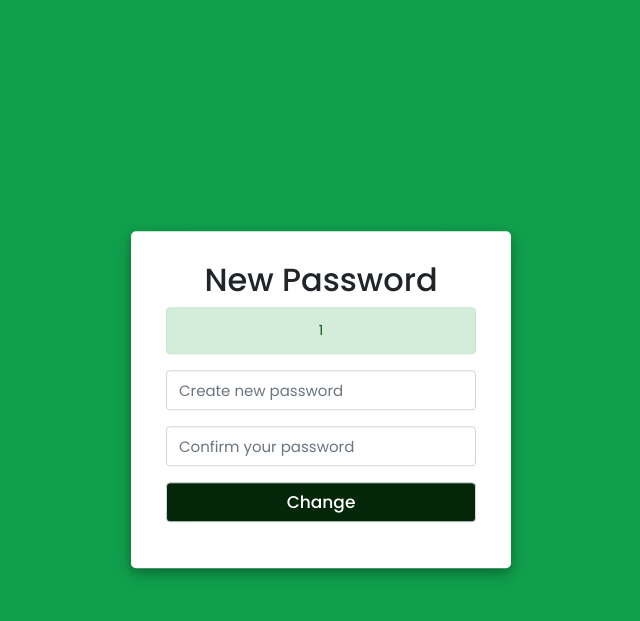
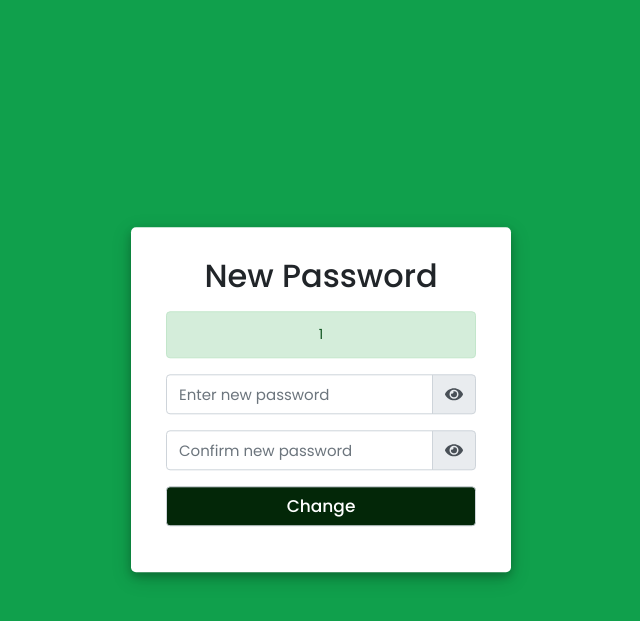
Before and after one commit to haroldeslr/campus-logging-system, a PHP site: page /new-password.php in a window 1280 px wide. Shown: the top 621 px of the page, without its empty margins (319-959 px from the left). Run offline with PHP 8.4, Linux system fonts and the light colour scheme; a user stored in the database is signed in; some libraries are stand-ins or nearby versions.

Commit message:
Add show/hide password button

```diff
--- a/new-password.php
+++ b/new-password.php
@@ -23,7 +23,7 @@
         <div class="row">
             <div class="col-md-4 offset-md-4 form">
                 <form action="new-password.php" method="POST" autocomplete="off">
-                    <h2 class="text-center">New Password</h2>
+                    <h2 class="text-center mb-3">New Password</h2>
                     <?php
                     if (isset($_SESSION['info'])) {
                     ?>
@@ -48,10 +48,26 @@
                     }
                     ?>
                     <div class="form-group">
-                        <input class="form-control" type="password" name="password" placeholder="Create new password" required>
+                        <div class="input-group">
+                            <input class="form-control" type="password" id="password" name="password" placeholder="Enter new password" required>
+                            <div class="input-group-append">
+                                <span class="input-group-text" onclick="password_show_hide();">
+                                    <i class="fas fa-eye" id="password-show-eye"></i>
+                                    <i class="fas fa-eye-slash d-none" id="password-hide-eye"></i>
+                                </span>
+                            </div>
+                        </div>
                     </div>
                     <div class="form-group">
-                        <input class="form-control" type="password" name="cpassword" placeholder="Confirm your password" required>
+                        <div class="input-group">
+                            <input class="form-control" type="password" id="cpassword" name="cpassword" placeholder="Confirm new password" required>
+                            <div class="input-group-append">
+                                <span class="input-group-text" onclick="confirm_password_show_hide();">
+                                    <i class="fas fa-eye" id="confirm-password-show-eye"></i>
+                                    <i class="fas fa-eye-slash d-none" id="confirm-password-hide-eye"></i>
+                                </span>
+                            </div>
+                        </div>
                     </div>
                     <div class="form-group">
                         <input class="form-control button" type="submit" name="change-password" value="Change">
@@ -61,6 +77,9 @@
         </div>
     </div>
 
+    <script src="https://cdnjs.cloudflare.com/ajax/libs/font-awesome/5.15.4/js/solid.min.js" integrity="sha512-+KCv9G3MmyWnFnFrd2+/ccSx5ejo1yED85HZOvNDhtyHu2tuLL8df5BtaLXqsiF68wGLgxxMb4yL5oUyXjqSgw==" crossorigin="anonymous" referrerpolicy="no-referrer"></script>
+    <script src="https://cdnjs.cloudflare.com/ajax/libs/font-awesome/5.15.4/js/fontawesome.min.js" integrity="sha512-ywaT8M9b+VnJ+jNG14UgRaKg+gf8yVBisU2ce+YJrlWwZa9BaZAE5GK5Yd7CBcP6UXoAnziRQl40/u/qwVZi4Q==" crossorigin="anonymous" referrerpolicy="no-referrer"></script>
+    <script src="js/new-password.js"></script>
 </body>
 
 </html>
```
Also changed, not shown: js/new-password.js (added, +31 -0 lines).
